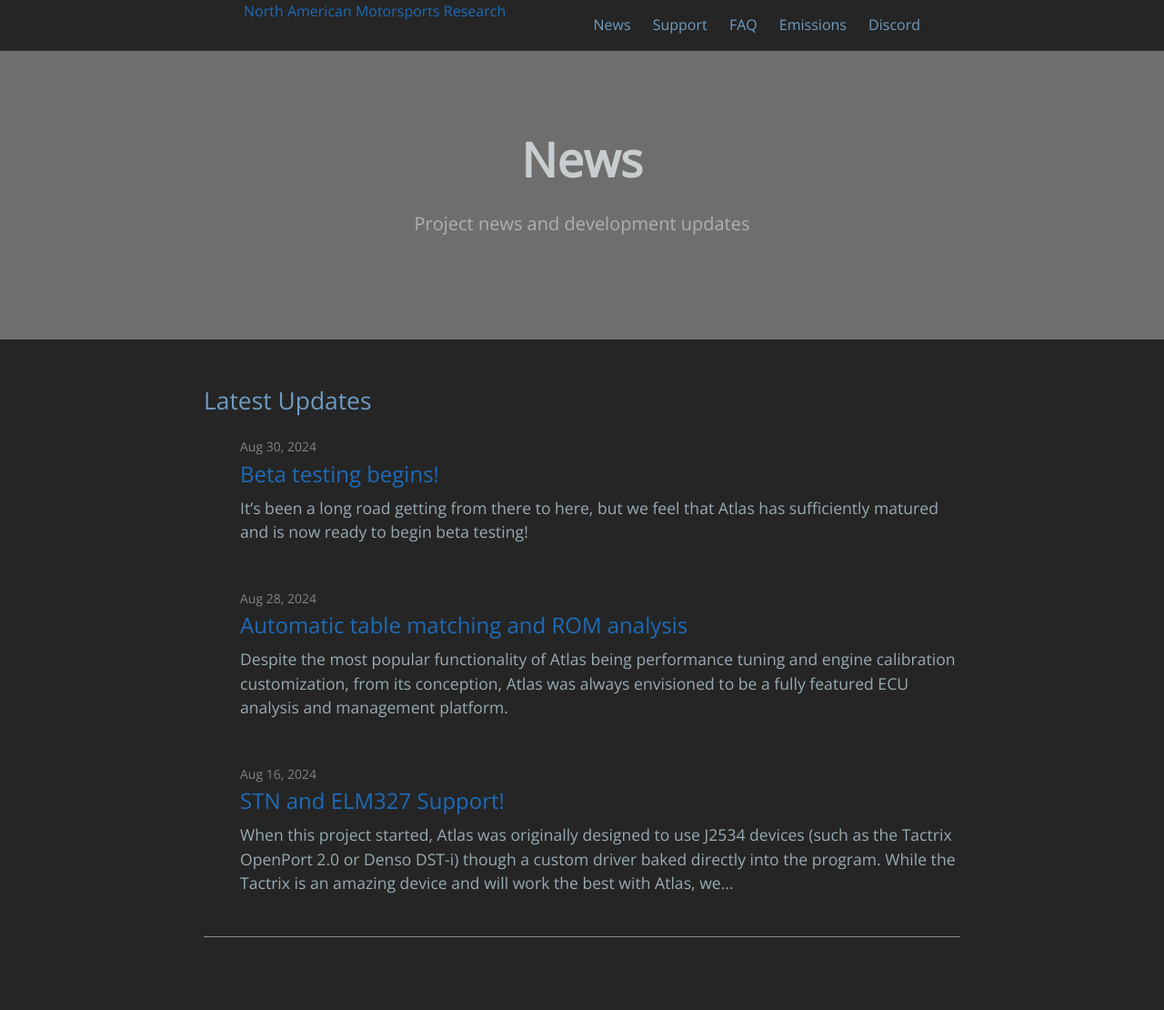
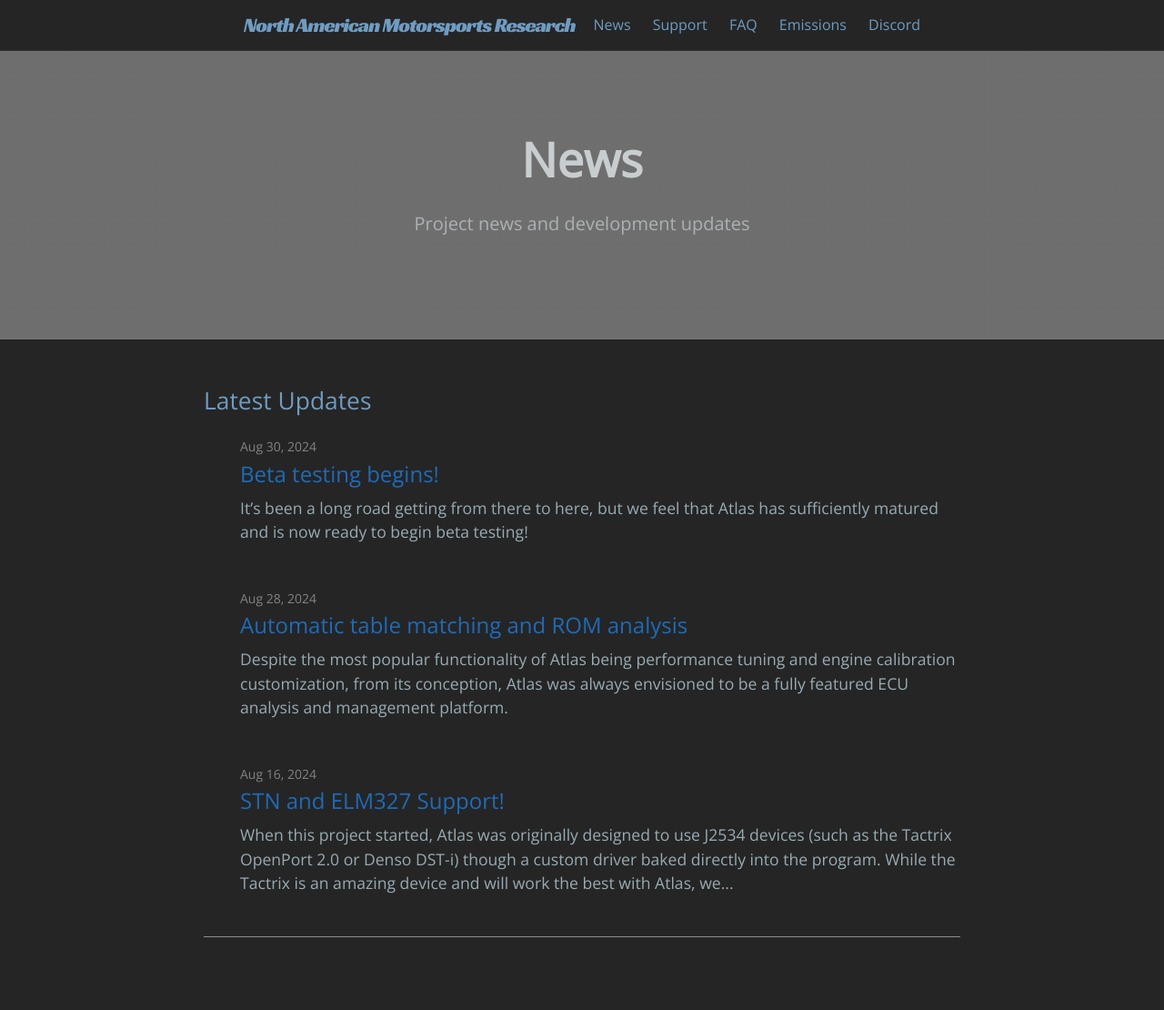
Before and after one commit to atlas-tuning/atlas-public, a Jekyll site: the page built from docs/news.md, in a window 1280 px wide. Shown: the whole page at 91% size. Built offline with Jekyll 4.4.1, drawn with Linux system fonts in a browser that asks for light colours.

Commit message:
Update site-header.html

```diff
--- a/docs/_includes/site-header.html
+++ b/docs/_includes/site-header.html
@@ -5,7 +5,7 @@
     {% assign page_refs = site.header_page_refs | default: default_refs %}
 
     {% if page.layout != 'home' %}
-      <a class="project-logo-small" href="{{ "/" | absolute_url }}">{{ site.title | escape }}</a>
+      <a class="site-title-logo" href="{{ "/" | absolute_url }}">{{ site.title | escape }}</a>
     {% endif %}
 
     {% if page_refs %}
```
